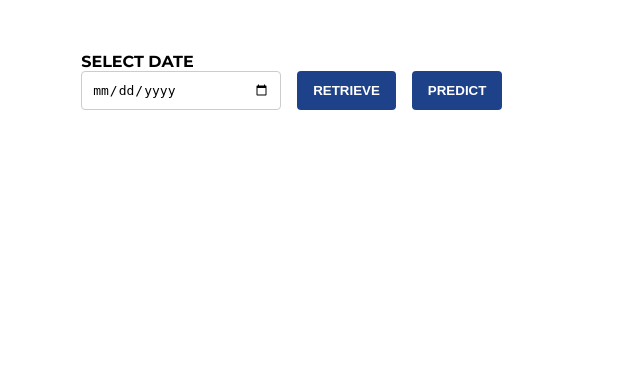
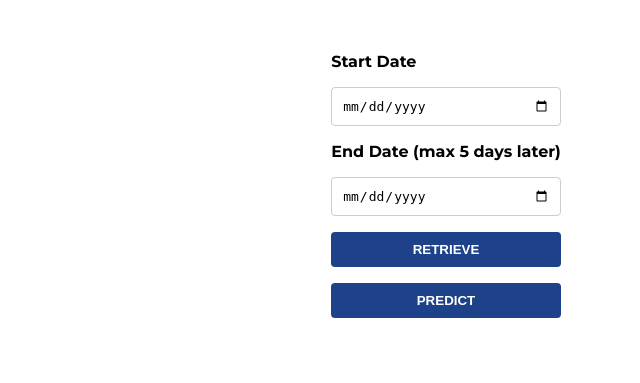
Before and after one commit to keirannnelson/GameMaker, a Flask app: page /predict in a window 1280 px wide. Shown: the part 88-471 px from the top of the page, without its empty margins (194-834 px from the left). Run offline with Flask 3, Linux system fonts and the light colour scheme.

Commit message:
Update predict page to have date range

```diff
--- a/frontend/templates/predict.html
+++ b/frontend/templates/predict.html
@@ -2,20 +2,30 @@
 {% block title %}Prediction - Game Maker{% endblock %}
 
 {% block content %}
-<div class="main-content" style="font-family: 'Montserrat', sans-serif; display: flex; gap: 2em; justify-content: center; margin-top: 2em;">
 
 
-  <div style="width: 60%; min-width: 300px;">
-    <label for="date-select" style="font-weight: 600;">SELECT DATE</label>
-    <div style="display: flex; gap: 1em; margin-bottom: 1em; margin:auto ;">
+    <div style="display: flex; flex-direction: column; gap: 1em;">
+<div class="main-content" style="font-family: 'Montserrat', sans-serif; display: flex; flex-direction: column; align-items: center; gap: 2em; margin-top: 2em;">
+
+  <!-- Input section -->
+<div style="display: flex; flex-direction: column; gap: 1em;">
+    <label for="start-date" style="font-weight: 600;">Start Date</label>
     <input
       type="date"
-        name="game_date"
-        id="date-select"
+      id="start-date"
+      style="padding: 10px; font-size: 1em; border: 1px solid #ccc; border-radius: 4px;"
       required
-        style="flex-grow: 1; padding: 10px; font-size: 1em; border: 1px solid #ccc; border-radius: 4px; max-width: 200px;"
     >
-      <button type="button" onclick="retrieveGames()" style="
+
+    <label for="end-date" style="font-weight: 600;">End Date (max 5 days later)</label>
+    <input
+      type="date"
+      id="end-date"
+      style="padding: 10px; font-size: 1em; border: 1px solid #ccc; border-radius: 4px;"
+      required
+    >
+
+<button type="button" onclick="retrieveGamesRange()" style="
   padding: 10px 16px;
   background-color: #1D428A;
   color: white;
@@ -23,8 +33,11 @@
   border: none;
   border-radius: 4px;
   cursor: pointer;
-      ">RETRIEVE</button>
-      <button type="button" onclick="predictGames()"style="
+">
+  RETRIEVE
+</button>
+
+     <button type="button" onclick="predictGames()" style="
   padding: 10px 16px;
   background-color: #1D428A;
   color: white;
@@ -32,40 +45,64 @@
   border: none;
   border-radius: 4px;
   cursor: pointer;
-      "
-      >PREDICT</button>
-    </div>
+">
+  PREDICT
+</button>
 
 
+<!-- Game output goes here -->
 <div id="games-table-container" style="margin-top:30px; max-height: 400px; overflow-y: auto;"></div>
-    <div id="predictions-table-container" style="margin-top:30px; max-height: 400px; overflow-y: auto;"></div>
-    <div id="stats-table-container" style="margin-top:30px; max-height: 400px; overflow-y: auto;"></div>
-  </div>
 
 
 <script>
-  function retrieveGames() {
-    const date = document.getElementById("date-select").value;
+  function retrieveGamesRange() {
+    const startDateStr = document.getElementById('start-date').value;
+    const endDateStr = document.getElementById('end-date').value;
 
-    if (!date) {
-      alert("Please select a date.");
+    if (!startDateStr || !endDateStr) {
+      alert('Please select both start and end dates.');
       return;
     }
 
-    fetch('/get_games', {
+    const startDate = new Date(startDateStr);
+    const endDate = new Date(endDateStr);
+
+    if (endDate < startDate) {
+      alert('End date cannot be before start date.');
+      return;
+    }
+
+    const diffDays = (endDate - startDate) / (1000 * 3600 * 24) + 1;
+
+    if (diffDays > 5) {
+      alert('Date range cannot be more than 5 days.');
+      return;
+    }
+
+    const dates = [];
+    for (let i = 0; i < diffDays; i++) {
+      const d = new Date(startDate);
+      d.setDate(startDate.getDate() + i);
+      dates.push(d.toISOString().slice(0, 10));
+    }
+
+    fetch('/get_games_range', {
       method: 'POST',
-      headers: {
-        'Content-Type': 'application/json'
-      },
-      body: JSON.stringify({ selected_date: date })
+      headers: { 'Content-Type': 'application/json' },
+      body: JSON.stringify({ selected_dates: dates })
     })
     .then(res => res.json())
     .then(data => {
-      const container = document.getElementById("games-table-container");
-      if (data.games.length === 0) {
-        container.innerHTML = "<p>No games found.</p>";
+      const container = document.getElementById('games-table-container');
+      if (!data.games || Object.keys(data.games).length === 0) {
+        container.innerHTML = '<p>No games found for this date range.</p>';
         return;
       }
+
+      container.innerHTML = '';
+
+      for (const [date, games] of Object.entries(data.games)) {
+        container.innerHTML += `<h3 style="margin-top: 20px; font-weight: 600;">Games on ${date}</h3>`;
 
         let tableHTML = `
           <table style="
@@ -73,183 +110,41 @@
             border-collapse: collapse;
             font-family: 'Montserrat', sans-serif;
             box-shadow: 0 4px 8px rgba(0,0,0,0.1);
-        "
-          id="games-table"
-        >
-          <caption style="font-weight: 600; font-size= 1em"> Season ${data.season}: Upcoming Games as of ${date}</caption>
+            margin-bottom: 20px;
+          ">
             <thead>
               <tr style="background-color: #1D428A; color: white;">
                 <th style="padding: 12px; border: 1px solid #ddd;">Home</th>
                 <th style="padding: 12px; border: 1px solid #ddd;">Home W–L</th>
                 <th style="padding: 12px; border: 1px solid #ddd;">Away</th>
-
                 <th style="padding: 12px; border: 1px solid #ddd;">Away W–L</th>
               </tr>
             </thead>
             <tbody>
         `;
 
-      data.games.forEach(game => {
-        tableHTML += `
-          <tr style="background-color: #f9f9f9;">
-            <td style="padding: 12px; border: 1px solid #ddd;">${game.team1}</td>
-            <td style="padding: 12px; border: 1px solid #ddd;">${game.team1_record}</td>
-            <td style="padding: 12px; border: 1px solid #ddd;">${game.team2}</td>
-
-            <td style="padding: 12px; border: 1px solid #ddd;">${game.team2_record}</td>
-          </tr>
-        `;
-      });
-
-      tableHTML += `</tbody></table>`;
-      container.innerHTML = tableHTML;
-
-      const confusionMatrix = document.getElementById('predictions-table-container')
-      confusionMatrix.innerHTML = ''
-      const statsTable = document.getElementById('stats-table-container')
-      statsTable.innerHTML = ''
-    })
-    .catch(err => {
-      console.error(err);
-      alert("Failed to retrieve games.");
-    });
-  };
-
-
-  function predictGames() {
-    const date = document.getElementById("date-select").value;
-
-    if (!date) {
-      alert("Please select a date.");
-      return;
-    }
-
-    fetch('/get_predictions', {
-      method: 'POST',
-      headers: {
-        'Content-Type': 'application/json'
-      },
-      body: JSON.stringify({ selected_date: date })
-    })
-    .then(res => res.json())
-    .then(data => {
-      const container = document.getElementById("games-table-container");
-      if (data.games.length === 0) {
-        container.innerHTML = "<p>No games found.</p>";
-        return;
-      }
-
-      let tableHTML = `
-        <table style="
-          width: 100%;
-          border-collapse: collapse;
-          font-family: 'Montserrat', sans-serif;
-          box-shadow: 0 4px 8px rgba(0,0,0,0.1);
-        "
-          id="games-table"
-        >
-          <caption style="font-weight: 600; font-size= 1em"> Season ${data.season}: Upcoming Games as of ${date}</caption>
-          <thead>
-            <tr style="background-color: #1D428A; color: white;">
-              <th style="padding: 12px; border: 1px solid #ddd;">Home</th>
-              <th style="padding: 12px; border: 1px solid #ddd;">Home W–L</th>
-              <th style="padding: 12px; border: 1px solid #ddd;">Away</th>
-              <th style="padding: 12px; border: 1px solid #ddd;">Away W–L</th>
-              <th style="padding: 12px; border: 1px solid #ddd;">Predicted Winner</th>
-              <th style="padding: 12px; border: 1px solid #ddd;">Actual Winner</th>
-            </tr>
-          </thead>
-          <tbody>
-      `;
-
-      data.games.forEach(game => {
+        games.forEach(game => {
           tableHTML += `
             <tr style="background-color: #f9f9f9;">
               <td style="padding: 12px; border: 1px solid #ddd;">${game.team1}</td>
               <td style="padding: 12px; border: 1px solid #ddd;">${game.team1_record}</td>
               <td style="padding: 12px; border: 1px solid #ddd;">${game.team2}</td>
               <td style="padding: 12px; border: 1px solid #ddd;">${game.team2_record}</td>
-            <td style="padding: 12px; border: 1px solid #ddd;">${game.prediction}</td>
-            <td style="padding: 12px; border: 1px solid #ddd;">${game.winner}</td>
             </tr>
           `;
         });
 
-      tableHTML += `</tbody></table>`;
-      container.innerHTML = tableHTML;
-
-      const confusionMatrix = document.getElementById('predictions-table-container')
-
-      let cmHTML = `
-        <table style="
-          width: 100%;
-          border-collapse: collapse;
-          font-family: 'Montserrat', sans-serif;
-          box-shadow: 0 4px 8px rgba(0,0,0,0.1);
-        "
-          id="games-table"
-        >
-          <caption style="font-weight: 600; font-size= 1em"> Confusion Matrix </caption>
-          <thead>
-            <tr style="background-color: #1D428A; color: white;">
-              <td style="background-color: #f9f9f9;"></td>
-              <th style="padding: 12px; border: 1px solid #ddd;">Predicted Home Win</th>
-              <th style="padding: 12px; border: 1px solid #ddd;">Predicted Home Loss</th>
-            </tr>
-          </thead>
-          <tbody>
-            <tr style="background-color: #1D428A;">
-              <th style="padding: 12px; border: 1px solid #ddd;  color: white;">Actual Home Win</th>
-              <td style="padding: 12px; border: 1px solid #ddd; background-color: #f9f9f9;">${data.confusion_matrix[0][0]}</td>
-              <td style="padding: 12px; border: 1px solid #ddd; background-color: #f9f9f9;">${data.confusion_matrix[0][1]}</td>
-            </tr>
-            <tr style="background-color: #1D428A;">
-              <th style="padding: 12px; border: 1px solid #ddd;  color: white;">Actual Home Loss</th>
-              <td style="padding: 12px; border: 1px solid #ddd; background-color: #f9f9f9;">${data.confusion_matrix[1][0]}</td>
-              <td style="padding: 12px; border: 1px solid #ddd; background-color: #f9f9f9;">${data.confusion_matrix[1][1]}</td>
-            </tr>
-          </tbody>
-      `
-      confusionMatrix.innerHTML = cmHTML
-
-      const statsTable = document.getElementById('stats-table-container')
-      let statsHTML = `
-        <table style="
-          width: 100%;
-          border-collapse: collapse;
-          font-family: 'Montserrat', sans-serif;
-          box-shadow: 0 4px 8px rgba(0,0,0,0.1);
-        "
-          id="games-table"
-        >
-          <caption style="font-weight: 600; font-size= 1em"> Prediction Stats </caption>
-          <thead>
-            <tr style="background-color: #1D428A; color: white;">
-              <th style="padding: 12px; border: 1px solid #ddd;">Accuracy %</th>
-              <th style="padding: 12px; border: 1px solid #ddd;">Recall %</th>
-              <th style="padding: 12px; border: 1px solid #ddd;">Precision %</th>
-              <th style="padding: 12px; border: 1px solid #ddd;">F1</th>
-            </tr>
-          </thead>
-
-          <tbody>
-            <tr style="background-color: #f9f9f9;">
-              <td style="padding: 12px; border: 1px solid #ddd;">${data.stats.final_acc}%</td>
-              <td style="padding: 12px; border: 1px solid #ddd;">${data.stats.final_recall}%</td>
-              <td style="padding: 12px; border: 1px solid #ddd;">${data.stats.final_precision}%</td>
-              <td style="padding: 12px; border: 1px solid #ddd;">${data.stats.final_f1}</td>
-            </tr>
-          </tbody>
-      `;
-      console.log(data.stats.final_acc)
-      statsTable.innerHTML = statsHTML
-
+        tableHTML += '</tbody></table>';
+        container.innerHTML += tableHTML;
+      }
     })
     .catch(err => {
       console.error(err);
-      alert("Failed to retrieve games.");
+      alert('Failed to retrieve games.');
     });
 
-  };
+  }
+
 </script>
+
 {% endblock %}
```
Lines whose indentation alone changed are shown as unchanged.
